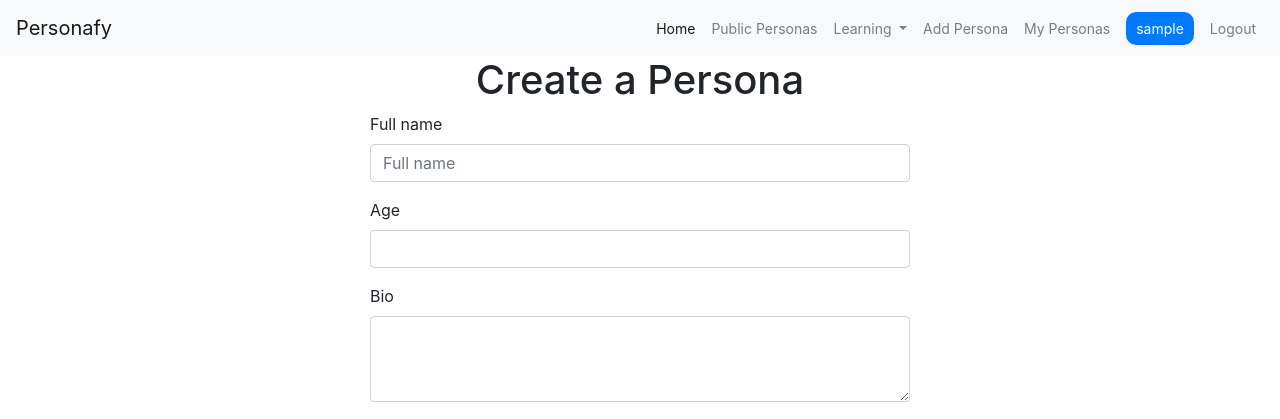
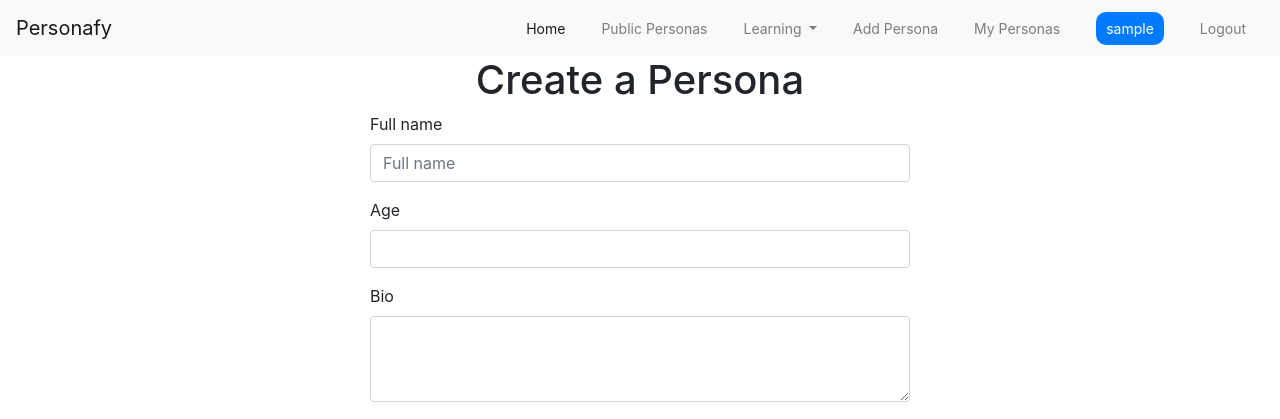
Before and after one commit to orlamadden/personafy, a Flask app: page /add-persona in a window 1280 px wide. Shown: the top 419 px of the page. Run offline with Flask 2, Linux system fonts and the light colour scheme; the visitor is signed in with stand-in values (Sample User, id 1); data that the repository does not hold is empty; some libraries are stand-ins or nearby versions.

Commit message:
added custom styling to navbar when user is logged in

```diff
--- a/templates/base.html
+++ b/templates/base.html
@@ -36,7 +36,7 @@
         </button>
         <div class="collapse navbar-collapse" id="navbarText">
         {% if 'username' in session %}
-          <ul class="navbar-nav ml-auto">
+          <ul class="navbar-nav navbar-custom ml-auto">
             <li class="nav-item active">
               <a class="nav-link" href="{{url_for('index')}}"
                 >Home <span class="sr-only">(current)</span></a
```
